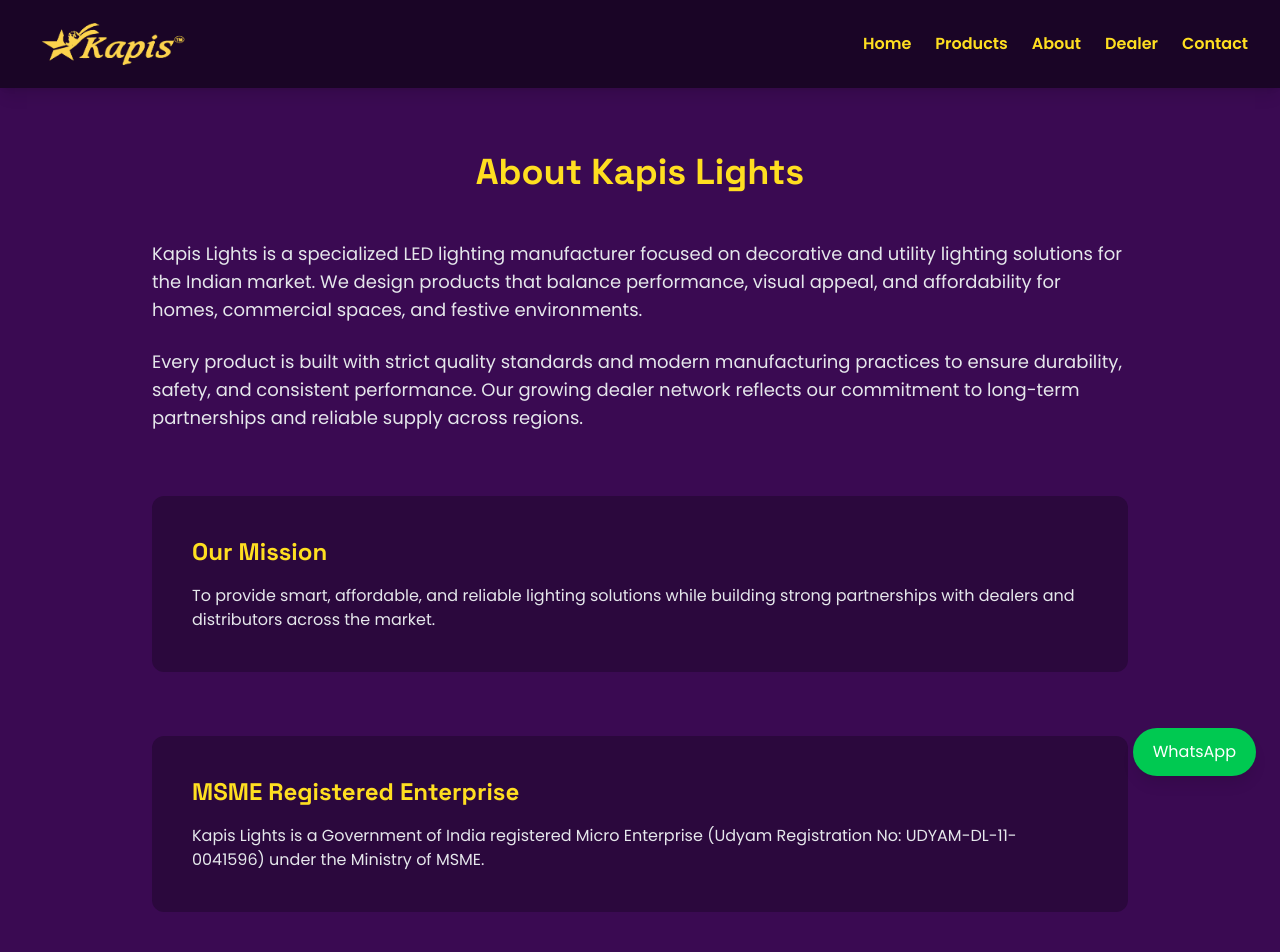
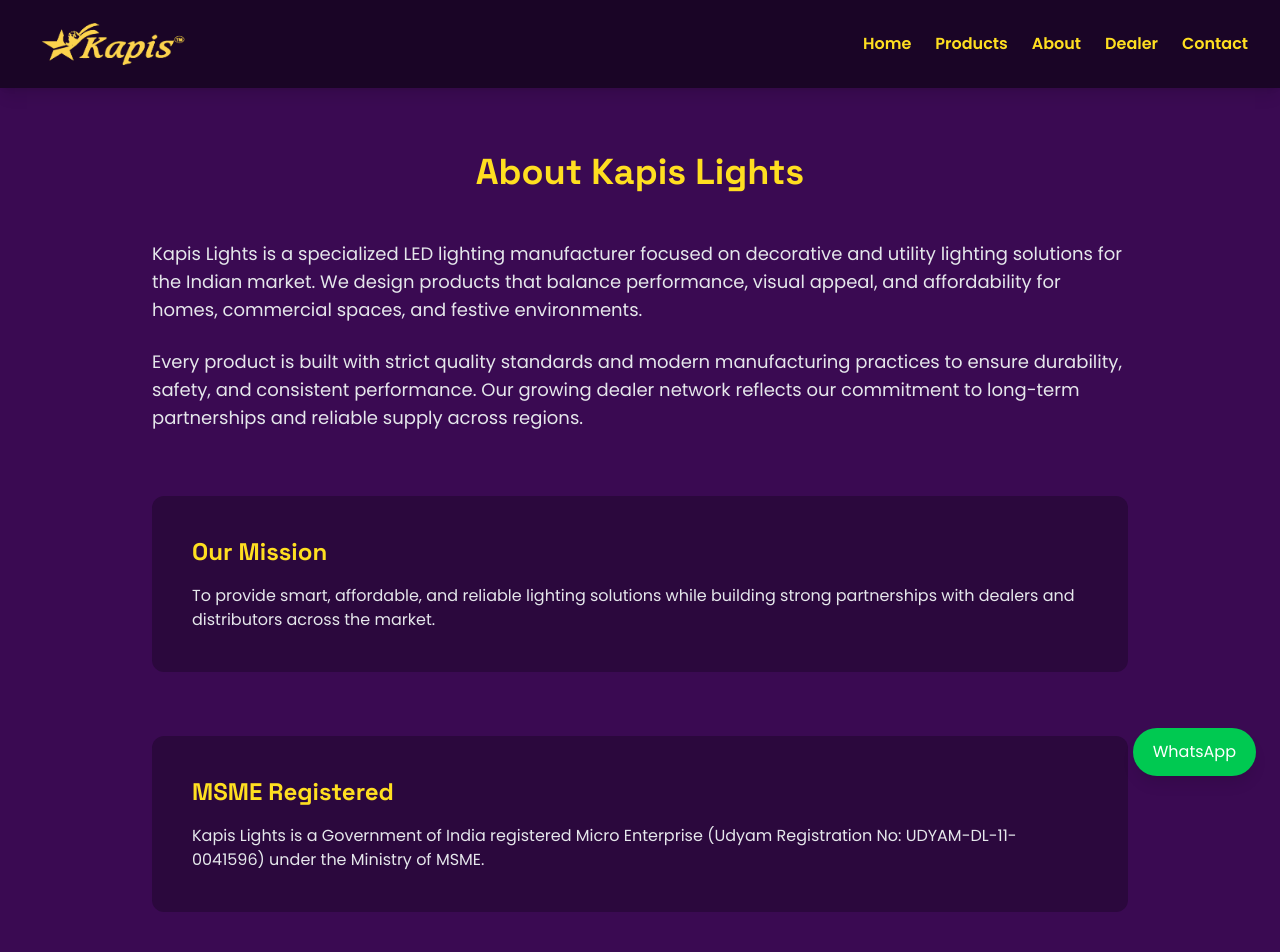
Before and after one commit to Pvekariya/kapis-lights-manual, a Next.js app: page /about in a window 1280 px wide. Shown: the top 952 px of the page. Built offline with nearby package versions, Linux system fonts and the light colour scheme.

Commit message:
Simplified MSME section on About page

```diff
--- a/src/app/about/page.tsx
+++ b/src/app/about/page.tsx
@@ -45,7 +45,7 @@
 
         <section className="mt-16 bg-[#2b083d] p-10 rounded-xl">
           <h2 className="text-2xl font-bold text-yellow-300 mb-4">
-            MSME Registered Enterprise
+            MSME Registered
           </h2>
 
           <p className="text-gray-200">
```
